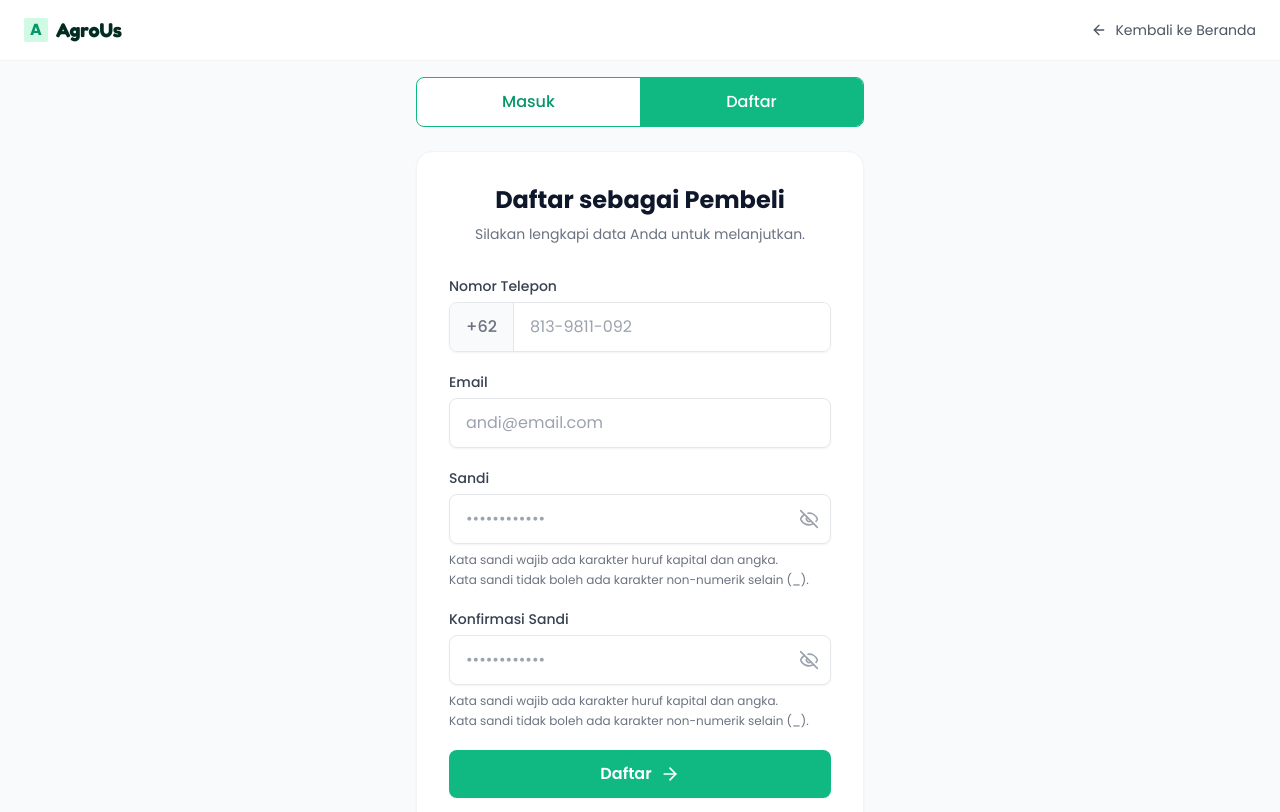
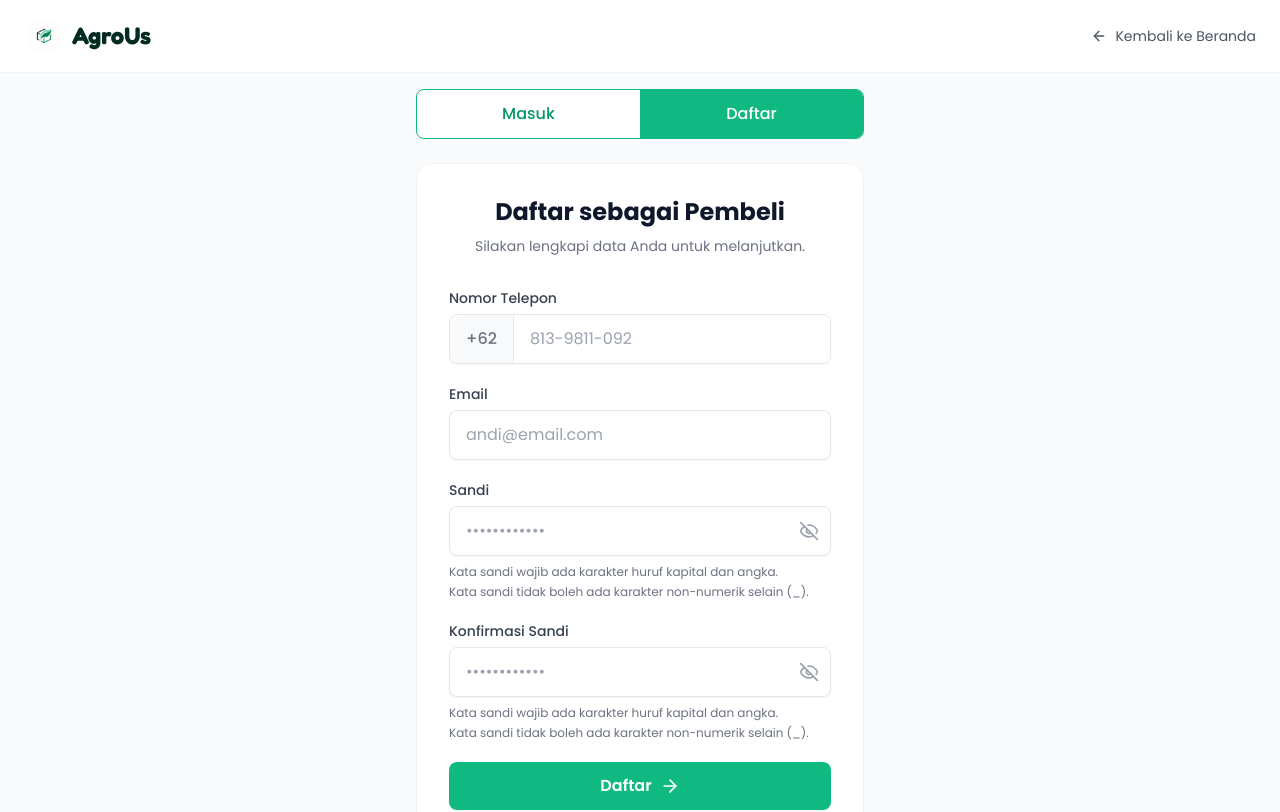
Before and after one commit to damhacker04/agro-us, a Next.js app in the folder apps/web/: page /auth/buyer in a window 1280 px wide. Shown: the top 812 px of the page. Built offline with nearby package versions, Linux system fonts and the light colour scheme.

Commit message:
change logo apps

```diff
--- a/apps/web/src/app/auth/buyer/login/page.tsx
+++ b/apps/web/src/app/auth/buyer/login/page.tsx
@@ -27,10 +27,8 @@ export default function BuyerLoginPage() {
       {/* Header */}
       <header className="flex items-center justify-between px-6 py-4 bg-white border-b border-gray-100">
         <Link href="/" className="flex items-center gap-2">
-          <div className="w-6 h-6 text-emerald-600 bg-emerald-100 rounded-sm flex items-center justify-center font-bold">
-            A
-          </div>
-          <span className="text-xl font-bold text-emerald-950 font-fredoka">
+          <img src="/logo.png" alt="AgroUs Logo" className="w-10 h-10 object-contain" />
+          <span className="text-2xl font-bold text-emerald-950 font-fredoka">
             AgroUs
           </span>
         </Link>
--- a/apps/web/src/app/auth/buyer/page.tsx
+++ b/apps/web/src/app/auth/buyer/page.tsx
@@ -41,10 +41,8 @@ export default function BuyerRegisterPage() {
       {/* Header */}
       <header className="flex items-center justify-between px-6 py-4 bg-white border-b border-gray-100">
         <Link href="/" className="flex items-center gap-2">
-          <div className="w-6 h-6 text-emerald-600 bg-emerald-100 rounded-sm flex items-center justify-center font-bold">
-            A
-          </div>
-          <span className="text-xl font-bold text-emerald-950 font-fredoka">
+          <img src="/logo.png" alt="AgroUs Logo" className="w-10 h-10 object-contain" />
+          <span className="text-2xl font-bold text-emerald-950 font-fredoka">
             AgroUs
           </span>
         </Link>
--- a/apps/web/src/app/auth/tenant/login/page.tsx
+++ b/apps/web/src/app/auth/tenant/login/page.tsx
@@ -27,10 +27,8 @@ export default function TenantLoginPage() {
       {/* Header */}
       <header className="flex items-center justify-between px-6 py-4 bg-white border-b border-gray-100">
         <Link href="/" className="flex items-center gap-2">
-          <div className="w-6 h-6 text-emerald-600 bg-emerald-100 rounded-sm flex items-center justify-center font-bold">
-            A
-          </div>
-          <span className="text-xl font-bold text-emerald-950 font-fredoka">
+          <img src="/logo.png" alt="AgroUs Logo" className="w-10 h-10 object-contain" />
+          <span className="text-2xl font-bold text-emerald-950 font-fredoka">
             AgroUs
           </span>
         </Link>
--- a/apps/web/src/app/auth/tenant/page.tsx
+++ b/apps/web/src/app/auth/tenant/page.tsx
@@ -41,10 +41,8 @@ export default function TenantRegisterPage() {
       {/* Header */}
       <header className="flex items-center justify-between px-6 py-4 bg-white border-b border-gray-100">
         <Link href="/" className="flex items-center gap-2">
-          <div className="w-6 h-6 text-emerald-600 bg-emerald-100 rounded-sm flex items-center justify-center font-bold">
-            A
-          </div>
-          <span className="text-xl font-bold text-emerald-950 font-fredoka">
+          <img src="/logo.png" alt="AgroUs Logo" className="w-10 h-10 object-contain" />
+          <span className="text-2xl font-bold text-emerald-950 font-fredoka">
             AgroUs
           </span>
         </Link>
--- a/apps/web/src/app/buyer/(dashboard)/layout.tsx
+++ b/apps/web/src/app/buyer/(dashboard)/layout.tsx
@@ -48,9 +48,7 @@ export default function BuyerDashboardLayout({
           {/* Logo */}
           <div className="p-6 pb-8">
             <Link href="/" className="flex items-center gap-2">
-              <div className="w-8 h-8 text-emerald-600 bg-emerald-100 rounded flex items-center justify-center font-bold text-lg">
-                A
-              </div>
+              <img src="/logo.png" alt="AgroUs Logo" className="w-10 h-10 object-contain" />
               <span className="text-2xl font-bold text-emerald-950 font-fredoka">
                 AgroUs
               </span>
--- a/apps/web/src/app/page.tsx
+++ b/apps/web/src/app/page.tsx
@@ -25,7 +25,7 @@ export default function LandingPage() {
       {/* Nvabar */}
       <nav className="flex items-center justify-between px-8 py-4 border-b border-gray-100">
         <div className="flex items-center gap-2 text-emerald-900">
-          <Leaf className="w-6 h-6" />
+          <img src="/logo.png" alt="AgroUs Logo" className="w-10 h-10 object-contain" />
           <span className="text-xl font-bold font-fredoka">AgroUs</span>
         </div>
         <div className="hidden md:flex items-center gap-8 text-sm font-medium text-gray-500">
--- a/apps/web/src/app/tenant/(dashboard)/layout.tsx
+++ b/apps/web/src/app/tenant/(dashboard)/layout.tsx
@@ -78,10 +78,8 @@ export default function TenantDashboardLayout({
         {/* Topbar */}
         <header className="h-20 bg-[#f5f8ff] flex items-center justify-between px-8 shrink-0">
           <div className="flex items-center gap-2 font-bold text-xl text-emerald-950">
-            <div className="w-6 h-6 bg-emerald-100 text-emerald-700 rounded-md flex items-center justify-center">
-              <Leaf className="w-3.5 h-3.5" />
-            </div>
-            AgroUs
+            <img src="/logo.png" alt="AgroUs Logo" className="w-10 h-10 object-contain" />
+            <span className="font-fredoka text-2xl">AgroUs</span>
           </div>
 
           <div className="flex items-center gap-6">
```
Also changed, not shown: apps/web/public/logo-text.png (added), apps/web/public/logo.png (added).
